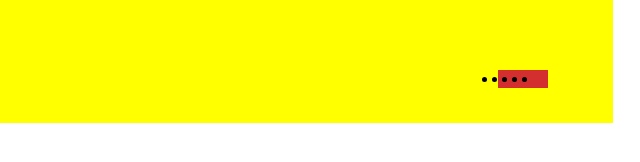
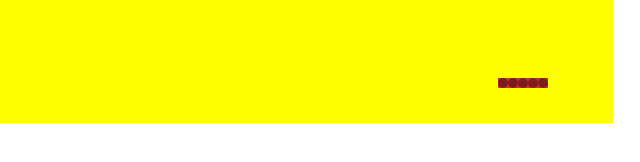
Before and after one commit to yekki-xianer/xianer, a plain HTML site: page xiaomi/index.html in a window 1280 px wide. Shown: the part 472-634 px from the top of the page, 640-1280 px from the left. Drawn offline with Linux system fonts and the light colour scheme; a web font is replaced by a local one.

Commit message:
xiaomishouye

```diff
--- a/xiaomi/css/base.css
+++ b/xiaomi/css/base.css
@@ -1,6 +1,9 @@
 *{
     margin:0;
     padding:0;
+}
+ul{
+    list-style-type: none;
 }
 /*global start*/
 .content{
@@ -214,5 +217,9 @@
     display:block;
     width:10px;
     height:10px;
+    border-radius: 50%;
+    border:1px;
+    border-color: rgba(255,255,255,0.3);
+    background: rgba(0,0,0,0.4);
 }
 /*slider-bar end*/
```
